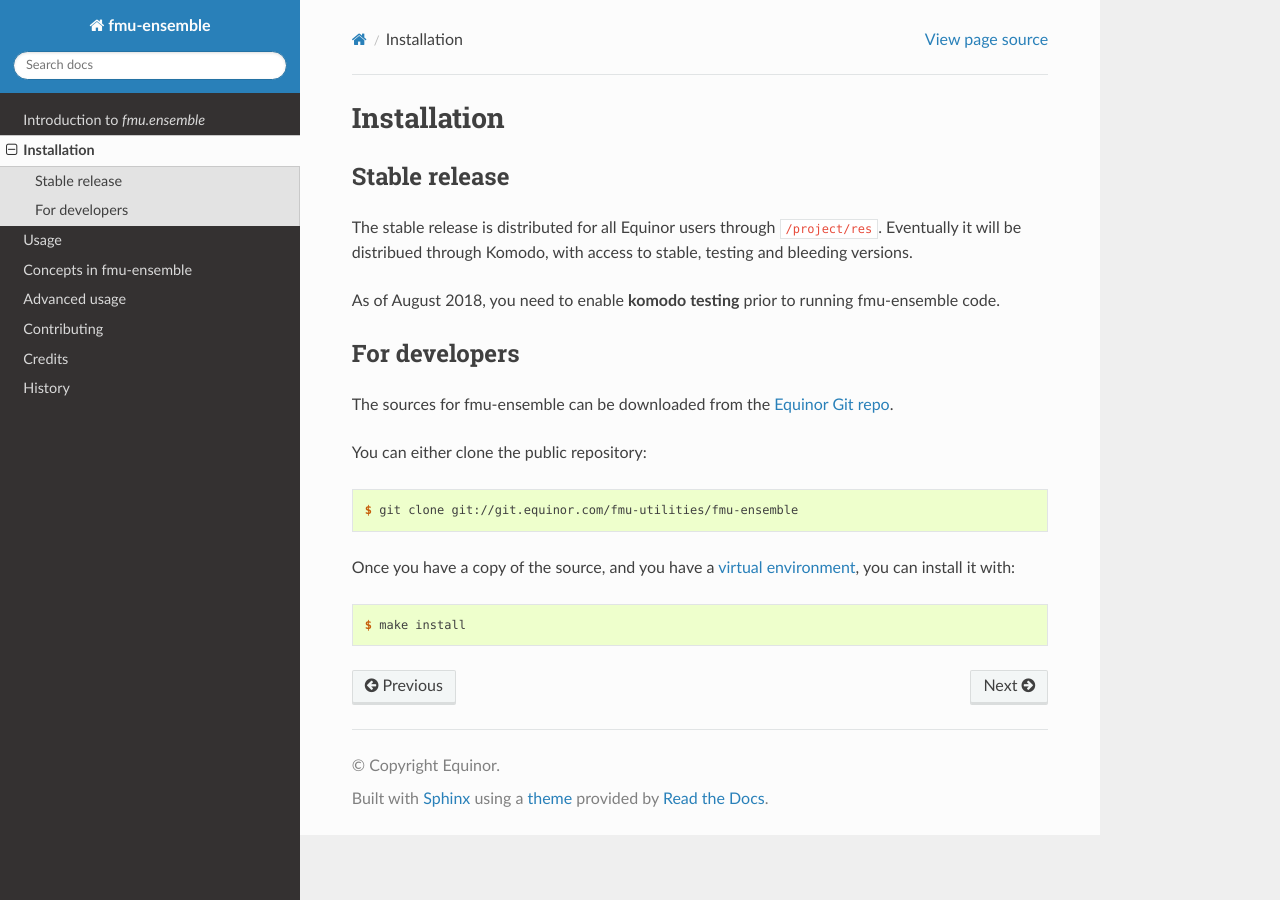
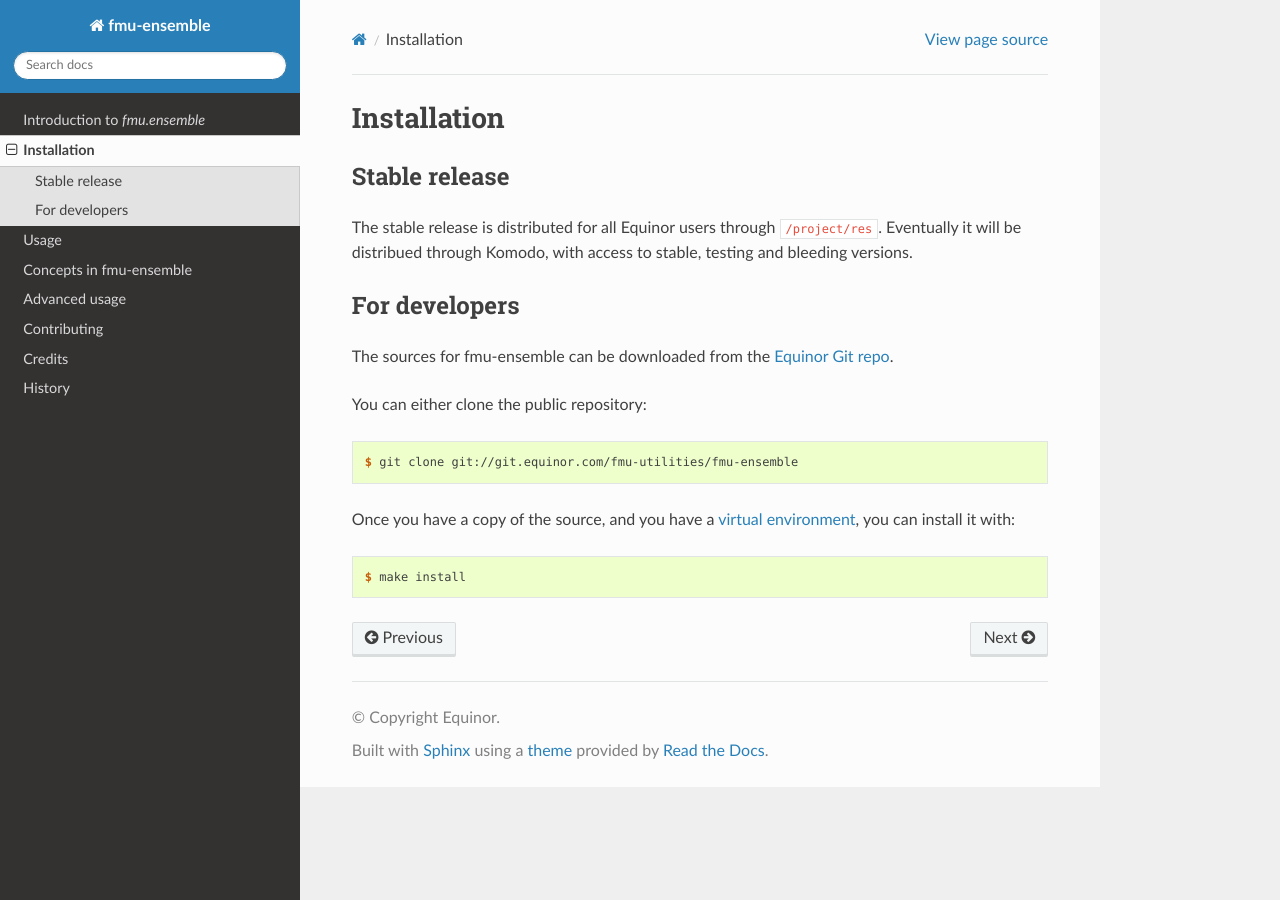
Before and after one commit to equinor/fmu-ensemble, a Sphinx documentation site: the page built from docs/installation.rst, in a window 1280 px wide. Built offline with Sphinx 7.4.7 and the Read the Docs theme 2.0.0, drawn with Linux system fonts in a browser that asks for light colours; pages that are not in the unit, such as notebooks, are missing from menus.

Commit message:
we don't need komodo testing anymore

```diff
--- a/docs/installation.rst
+++ b/docs/installation.rst
@@ -12,8 +12,6 @@ The stable release is distributed for all Equinor users through
 ``/project/res``. Eventually it will be distribued through Komodo,
 with access to stable, testing and bleeding versions.
 
-As of August 2018, you need to enable **komodo testing** prior to
-running fmu-ensemble code.
 
 For developers
 --------------
```
